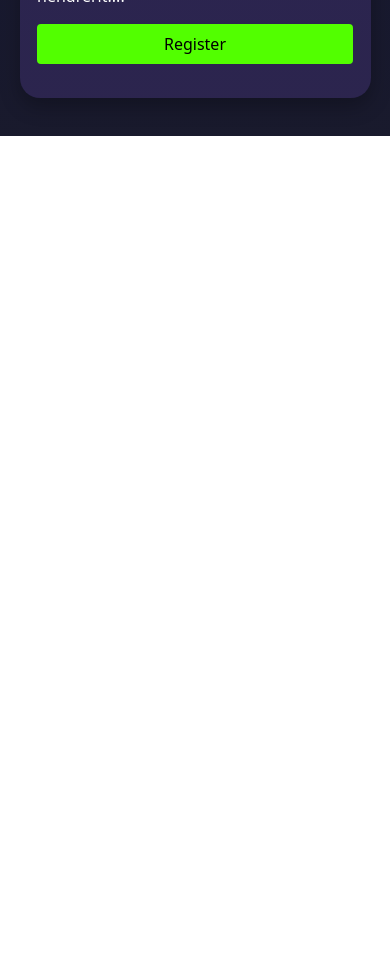
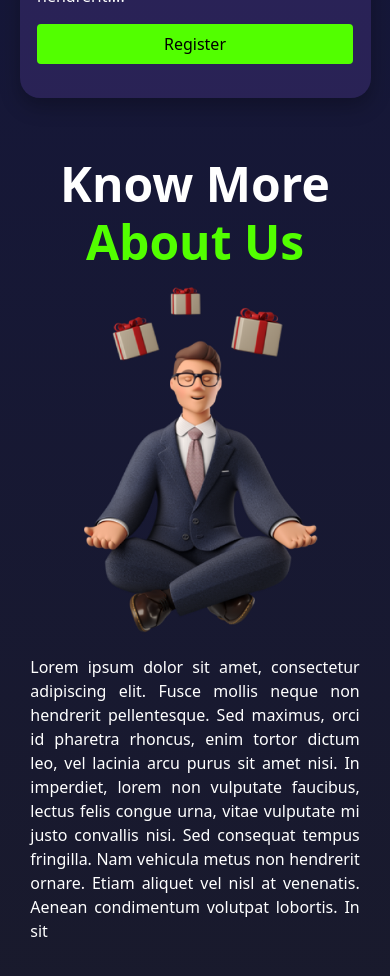
Before and after one commit to PranavShelke4/spoken_english_web, a React (Create React App) app: page / in a window 390 px wide. Shown: the part 2300-3276 px from the top of the page. Before the commit the page ends 2436 px from the top, so only its background shows below. Built offline with nearby package versions, Linux system fonts and the light colour scheme; the HTML template or start-up script is replaced by a standard one.

Commit message:
Add AboutUs component and styles

```diff
--- /dev/null
+++ b/src/Component/AboutUs.js
@@ -0,0 +1,35 @@
+import React from "react";
+import Container from "react-bootstrap/Container";
+import "../Style/About.css";
+import img2 from "../assets/img2.png";
+
+function AboutUs() {
+  return (
+    <div className="about-us">
+      <Container>
+        <h1>
+          Know More <span>About Us</span>
+        </h1>
+        <div className="about-us-boxs">
+          <div className="about-us-box-1">
+            <img src={img2} alt="about-us-img" />
+          </div>
+          <div className="about-us-box-2">
+            <p>
+              Lorem ipsum dolor sit amet, consectetur adipiscing elit. Fusce
+              mollis neque non hendrerit pellentesque. Sed maximus, orci id
+              pharetra rhoncus, enim tortor dictum leo, vel lacinia arcu purus
+              sit amet nisi. In imperdiet, lorem non vulputate faucibus, lectus
+              felis congue urna, vitae vulputate mi justo convallis nisi. Sed
+              consequat tempus fringilla. Nam vehicula metus non hendrerit
+              ornare. Etiam aliquet vel nisl at venenatis. Aenean condimentum
+              volutpat lobortis. In sit
+            </p>
+          </div>
+        </div>
+      </Container>
+    </div>
+  );
+}
+
+export default AboutUs;
--- a/src/Pages/Home.js
+++ b/src/Pages/Home.js
@@ -1,12 +1,14 @@
 import React from 'react'
 import Header from '../Component/Header'
 import Courses from '../Component/Courses'
+import AboutUs from '../Component/AboutUs'
 
 function Home() {
   return (
     <>
         <Header />
         <Courses />
+        <AboutUs />
     </>
   )
 }
--- /dev/null
+++ b/src/Style/About.css
@@ -0,0 +1,70 @@
+.about-us {
+  padding: 5% 0;
+  color: white;
+  text-align: center;
+}
+
+.about-us h1 {
+  font-size: 4rem;
+  font-style: normal;
+  font-weight: 700;
+  margin-bottom: 2%;
+}
+
+.about-us span {
+  font-size: 4rem;
+  font-weight: 700 !important;
+  color: #52ff00;
+}
+
+.about-us-boxs {
+  display: flex;
+  justify-content: center;
+  align-items: center;
+  flex-direction: row;
+  height: 100%;
+  margin-top: 3%;
+}
+
+.about-us-box-1, .about-us-box-2 {
+  width: 50%;
+}
+
+
+.about-us-box-1 img {
+  width: 30rem;
+}
+
+.about-us-box-2 p {
+  font-size: 1.3rem;
+  font-style: normal;
+  font-weight: 500;
+  line-height: 2.1875rem;
+  text-align: justify;
+}
+
+@media screen and (max-width: 768px) {
+    .about-us-boxs {
+        flex-direction: column;
+    }
+
+    .about-us-box-1, .about-us-box-2 {
+        width: 100%;
+    }
+
+    .about-us-box-1 img {
+        width: 100%;
+    }
+
+    .about-us-box-2 p {
+        margin: 2% 0;
+        font-size: 1rem;
+        line-height: 1.5rem;
+        text-align: justify;
+        padding: 2% 5%;
+    }
+
+    .about-us h1, .about-us span {
+        font-size: 3rem;
+    }
+}
```
Also changed, not shown: src/assets/img2.png (added).
